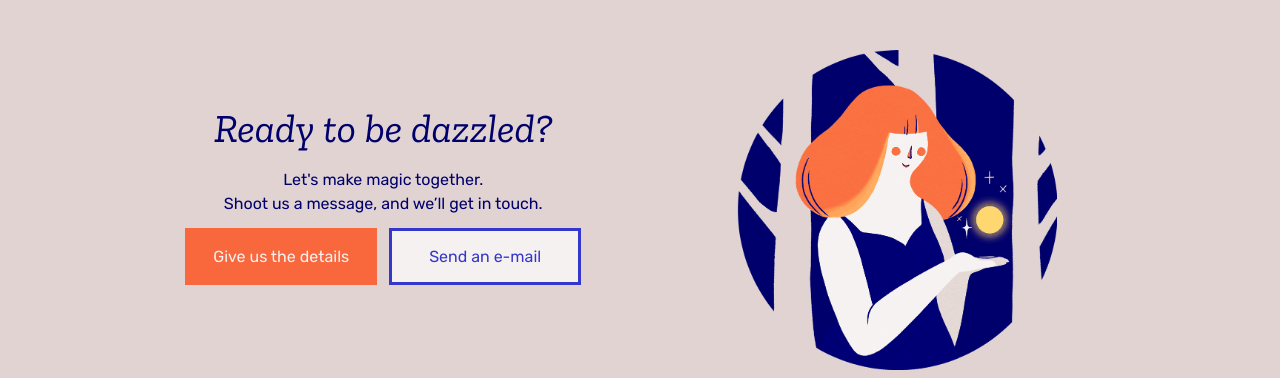
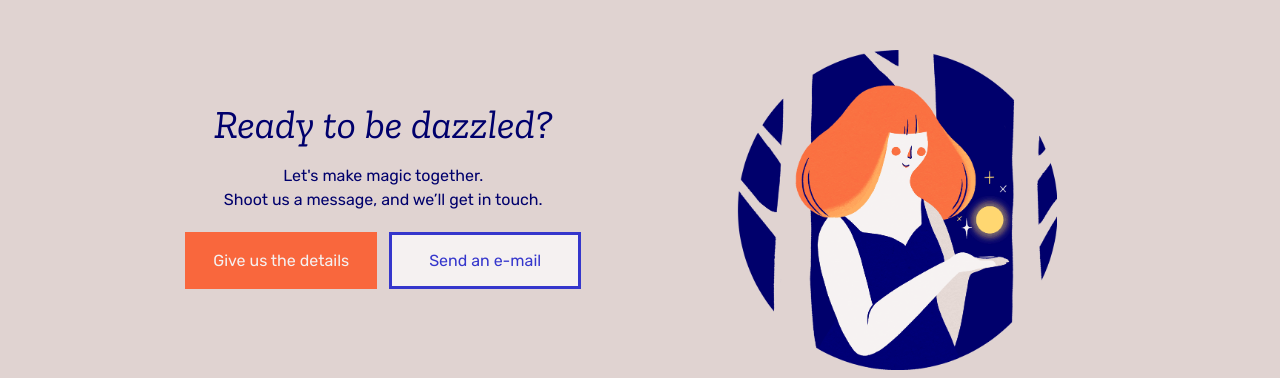
Before and after one commit to bewildercreative/bewildercreative.github.io, a Jekyll site: the page built from index.md, in a window 1280 px wide. Shown: the part 1893-2271 px from the top of the page. Built offline with Jekyll 4.4.1, drawn with Linux system fonts in a browser that asks for light colours.

Commit message:
attempting to fix relative paths

```diff
--- a/_sass/partials/_footer.scss
+++ b/_sass/partials/_footer.scss
@@ -36,7 +36,7 @@ section.contact {
   }
 
   .contact-buttons {
-    margin-top: -2rem;
+    margin-top: -1.5rem;
     margin-bottom: 1rem;
   }
 
```
